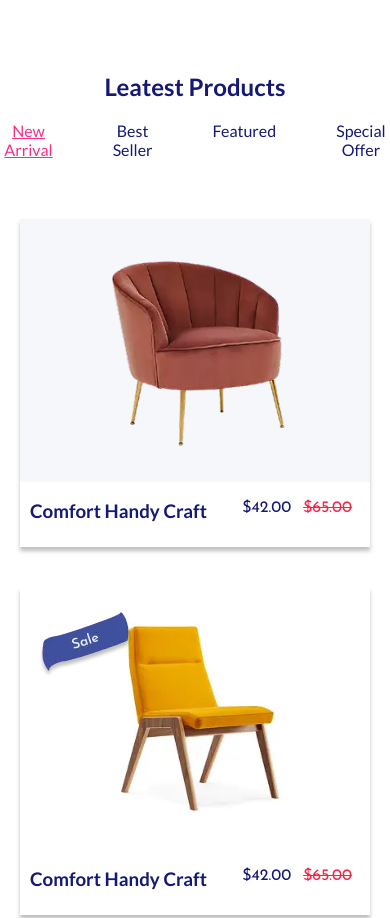
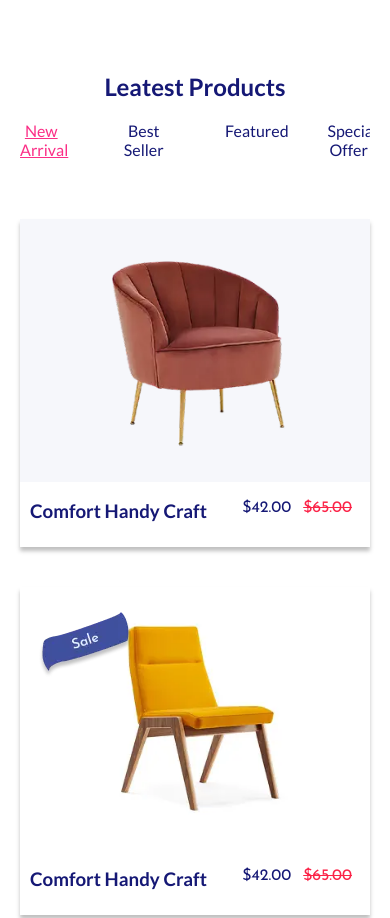
Before and after one commit to BaraaAlmassri/hekto_fs15, a plain HTML site: page index.html in a window 390 px wide. Shown: the part 2820-3738 px from the top of the page. Drawn offline with Linux system fonts and the light colour scheme.

Commit message:
make leatest products list responsive

```diff
--- a/assets/main.css
+++ b/assets/main.css
@@ -270,7 +270,14 @@ body {
 .leatest-products .l-list  {
   color: #151875;
   margin-bottom: 60px;
+  overflow-x:auto ;
 }
+
+.l-list li {
+    width: calc((100% - 180px ) / 4);
+}
+
+
 
 .leatest-products .active-2 {
     color: var(--primaryColor);
```
Also changed, not shown: index.html (+1 -0 lines).
